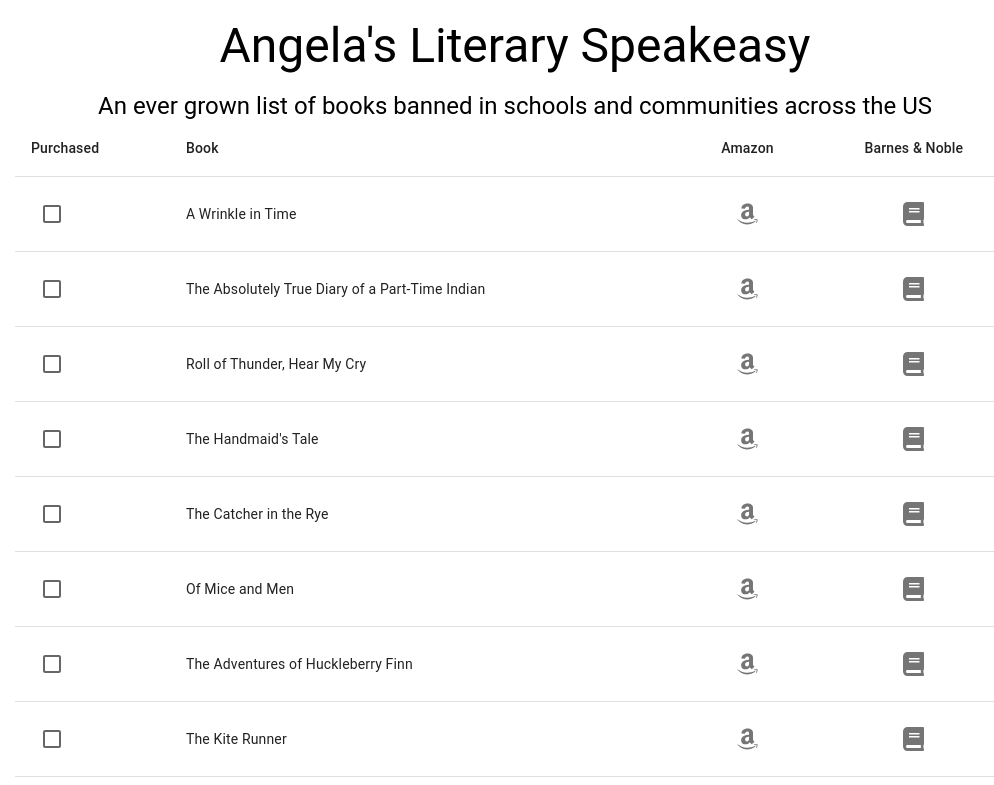
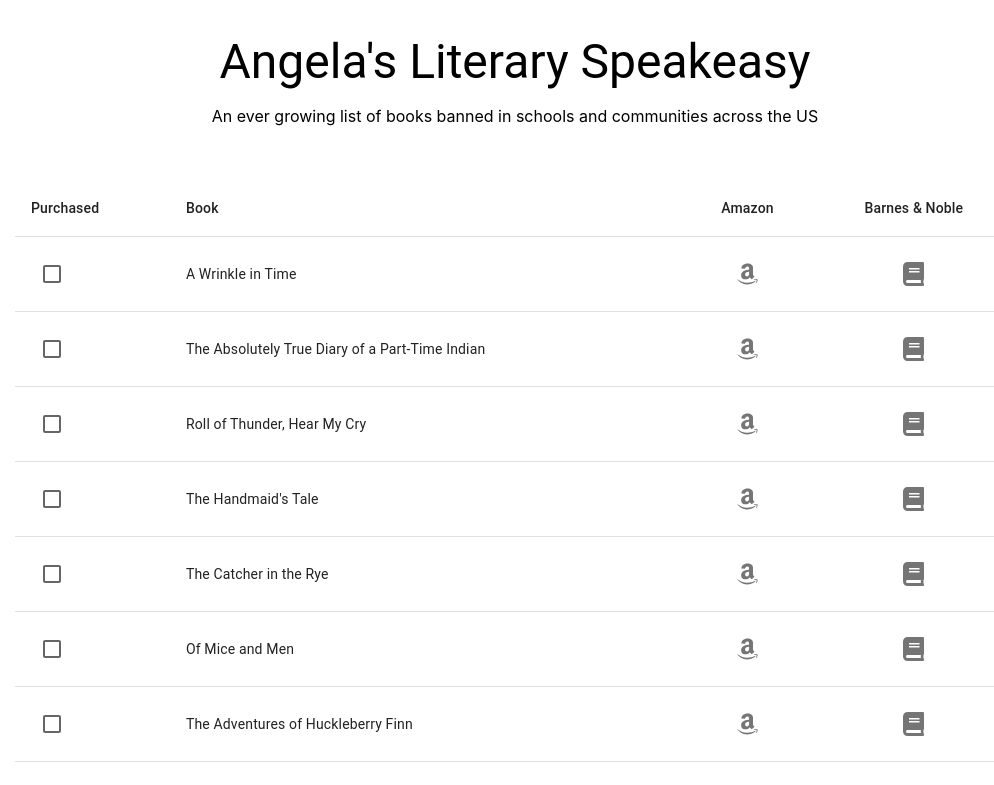
Before and after one commit to robertddobyns/AngelasLiterarySpeakeasy, a React (Create React App) app: page / in a window 1280 px wide. Shown: the top 785 px of the page, without its empty margins (125-1119 px from the left). Built offline with nearby package versions, Linux system fonts and the light colour scheme.

Commit message:
fix header

```diff
--- a/src/App.js
+++ b/src/App.js
@@ -22,7 +22,9 @@ const headerStyle = {
   alignItems: 'center',
   justifyContent: 'center',
   flexDirection: 'column',
-  paddingTop: '20px'
+  paddingTop: '20px',
+  margin: '10px',
+  marginBottom: '50px'
 }
 
 function App() {
@@ -32,7 +34,7 @@ function App() {
     return (
       <Box sx={headerStyle}>
         <Typography variant={'h3'} component={'h1'} gutterBottom>Angela's Literary Speakeasy</Typography>
-        <Typography variant={'h5'}>An ever grown list of books banned in schools and communities across the US</Typography>
+        <Typography variant={'subtitle'}>An ever growing list of books banned in schools and communities across the US</Typography>
       </Box>
     )
   }
```
